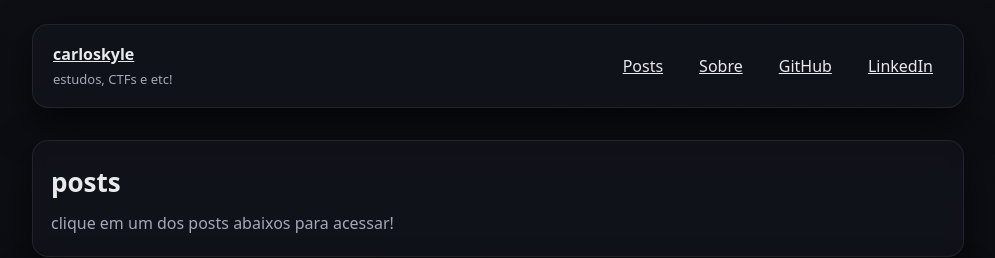
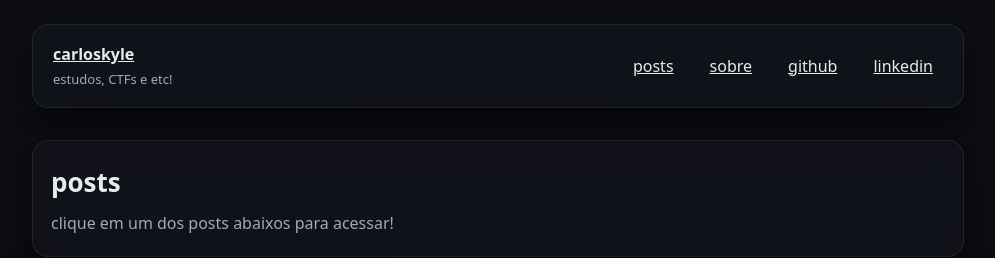
Before and after one commit to carloskyle/carloskyle.github.io, a Jekyll site: the page built from index.md, in a window 1280 px wide. Shown: the top 258 px of the page, without its empty margins (142-1137 px from the left). Built offline with Jekyll 4.4.1, drawn with Linux system fonts in a browser that asks for light colours.

```diff
--- a/_includes/header.html
+++ b/_includes/header.html
@@ -5,9 +5,10 @@
   </div>
 
   <div class="links">
-    <a href="{{ "/" | relative_url }}">Posts</a>
-    <a href="{{ "/about" | relative_url }}">Sobre</a>
-    {% if site.author.links.github %}<a href="{{ site.author.links.github }}" target="_blank" rel="noopener">GitHub</a>{% endif %}
-    {% if site.author.links.linkedin %}<a href="{{ site.author.links.linkedin }}" target="_blank" rel="noopener">LinkedIn</a>{% endif %}
+    <a href="{{ "/" | relative_url }}">posts</a>
+    <a href="{{ "/about" | relative_url }}">sobre</a>
+    {% if site.author.links.github %}<a href="{{ site.author.links.github }}" target="_blank" rel="noopener">github</a>{% endif %}
+    {% if site.author.links.linkedin %}<a href="{{ site.author.links.linkedin }}" target="_blank" rel="noopener">linkedin</a>{% endif %}
   </div>
+
 </div>
```
